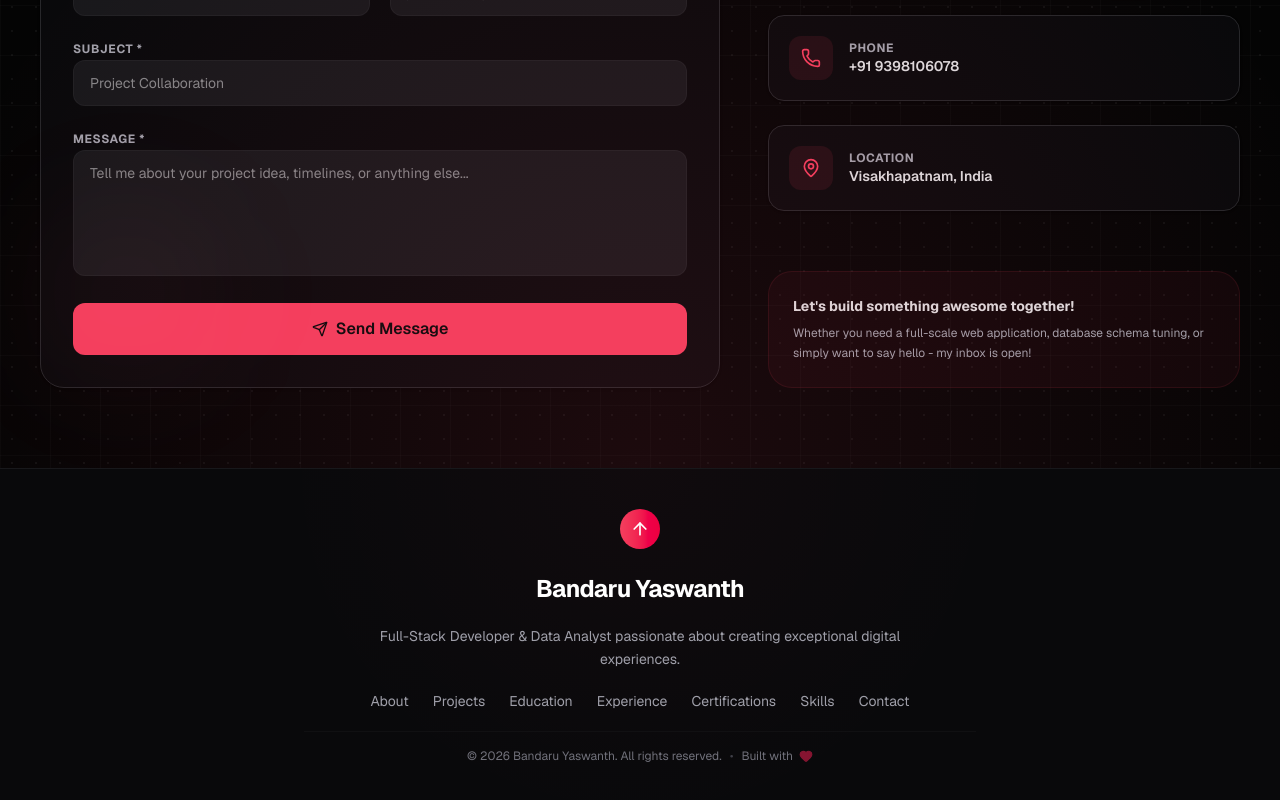
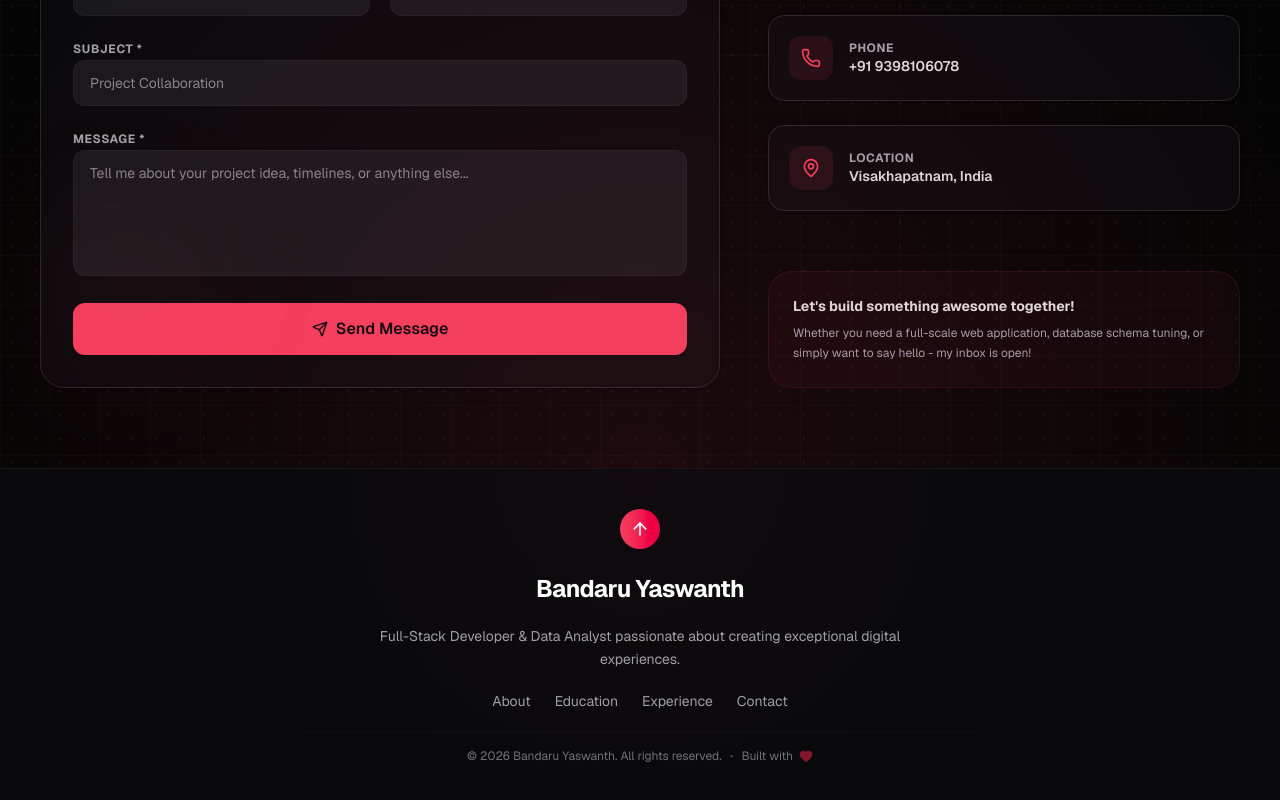
Before and after one commit to Gittyasn/PORTFOLIO, a Next.js app: page / in a window 1280 px wide. Shown: the part 8141-8941 px from the top of the page. Built offline with nearby package versions, Linux system fonts and the light colour scheme.

Commit message:
style: remove projects, certifications, and skills links from footer navigation

```diff
--- a/src/components/footer.tsx
+++ b/src/components/footer.tsx
@@ -57,14 +57,6 @@ export function Footer() {
               <span className="absolute bottom-0 left-0 w-0 h-0.5 bg-primary group-hover:w-full transition-all duration-300" />
             </a>
             <a
-              href="#projects"
-              onClick={(e) => handleNavClick(e, "projects")}
-              className="hover:text-white transition-colors duration-200 relative group"
-            >
-              Projects
-              <span className="absolute bottom-0 left-0 w-0 h-0.5 bg-primary group-hover:w-full transition-all duration-300" />
-            </a>
-            <a
               href="#education"
               onClick={(e) => handleNavClick(e, "education")}
               className="hover:text-white transition-colors duration-200 relative group"
@@ -78,22 +70,6 @@ export function Footer() {
               className="hover:text-white transition-colors duration-200 relative group"
             >
               Experience
-              <span className="absolute bottom-0 left-0 w-0 h-0.5 bg-primary group-hover:w-full transition-all duration-300" />
-            </a>
-            <a
-              href="#certifications"
-              onClick={(e) => handleNavClick(e, "certifications")}
-              className="hover:text-white transition-colors duration-200 relative group"
-            >
-              Certifications
-              <span className="absolute bottom-0 left-0 w-0 h-0.5 bg-primary group-hover:w-full transition-all duration-300" />
-            </a>
-            <a
-              href="#skills"
-              onClick={(e) => handleNavClick(e, "skills")}
-              className="hover:text-white transition-colors duration-200 relative group"
-            >
-              Skills
               <span className="absolute bottom-0 left-0 w-0 h-0.5 bg-primary group-hover:w-full transition-all duration-300" />
             </a>
             <a
```
